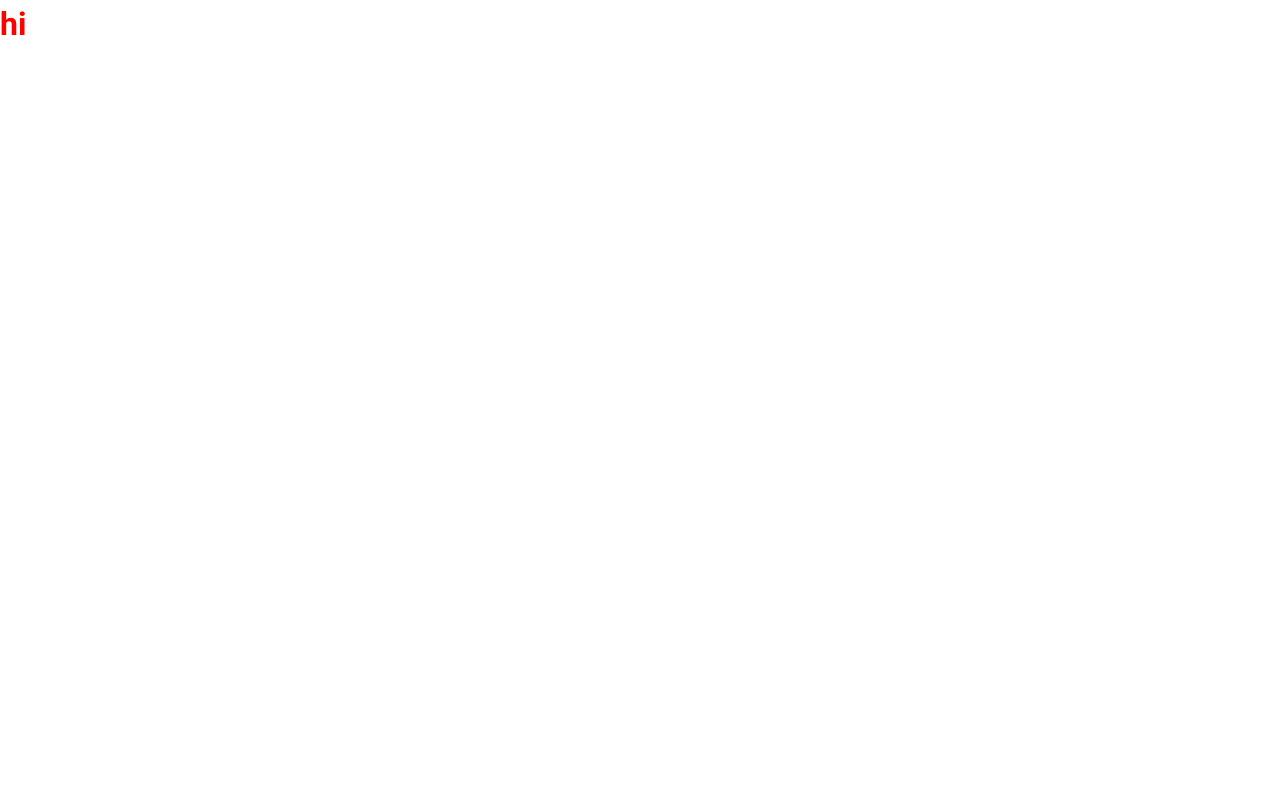
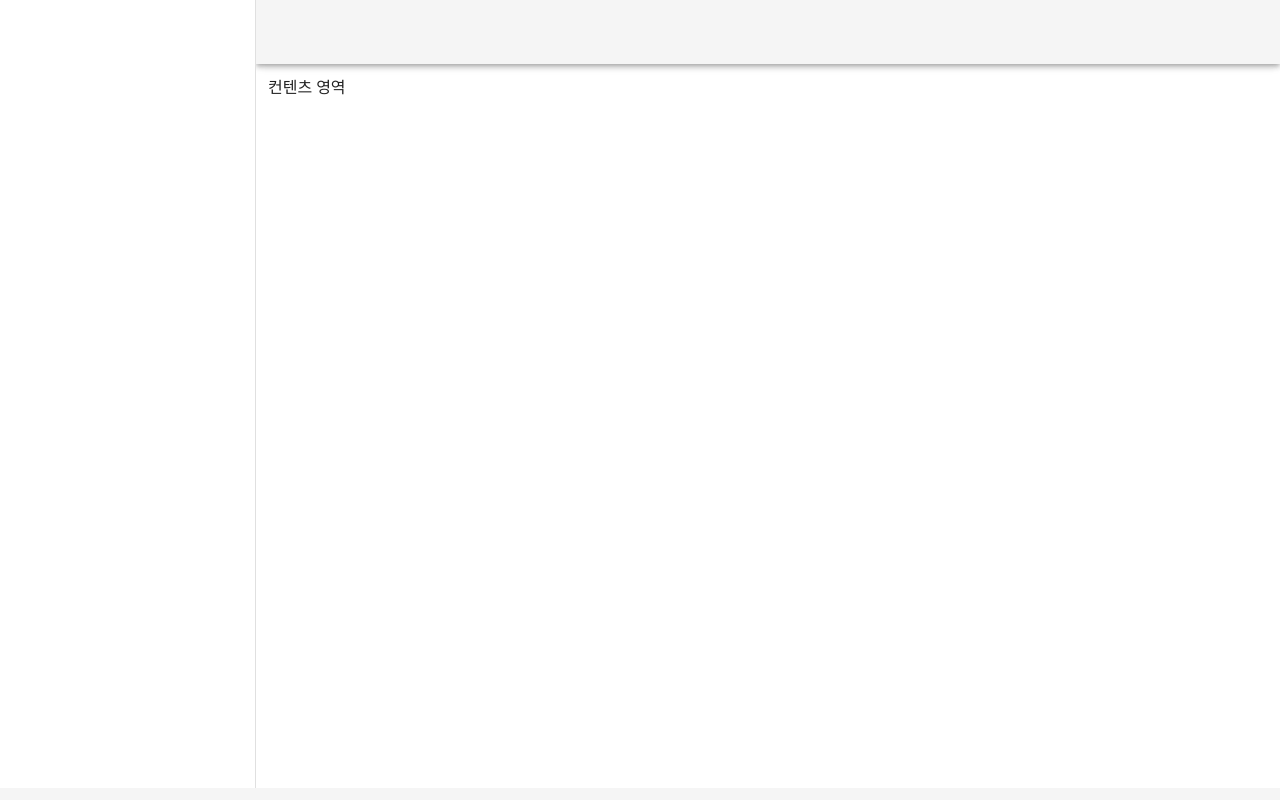
Before and after one commit to CheolWoongChoi/Simple_Gallery, a Vue app: page / in a window 1280 px wide. Built offline with nearby package versions, Linux system fonts and the light colour scheme.

Commit message:
[Update] Set project
- eslint config
- editor config

```diff
--- a/package.json
+++ b/package.json
@@ -22,6 +22,7 @@
     "babel-eslint": "^10.1.0",
     "eslint": "^6.7.2",
     "eslint-plugin-vue": "^6.2.2",
+    "eslint-plugin-vuetify": "^1.0.0-beta.8",
     "prettier": "^2.2.1",
     "sass": "^1.32.0",
     "sass-loader": "^10.0.0",
--- a/prettierrc.js
+++ b/prettierrc.js
@@ -1,5 +1,4 @@
 module.exports = {
-	trailingComma: 'es5',
 	tabWidth: 2,
 	semi: true,
 	singleQuote: true,
--- a/public/index.html
+++ b/public/index.html
@@ -1,5 +1,5 @@
 <!DOCTYPE html>
-<html lang="en">
+<html lang="ko">
   <head>
     <meta charset="utf-8">
     <meta http-equiv="X-UA-Compatible" content="IE=edge">
--- a/src/App.vue
+++ b/src/App.vue
@@ -1,10 +1,13 @@
 <template>
   <v-app>
+    <v-app-bar app />
+    <v-navigation-drawer app />
     <v-main>
-      <h1>
-        hi
-      </h1>
+      <v-container fluid>
+        컨텐츠 영역
+      </v-container>
     </v-main>
+    <v-footer app />
   </v-app>
 </template>
 
--- a/src/main.js
+++ b/src/main.js
@@ -1,12 +1,12 @@
-import Vue from 'vue'
-import App from './App.vue'
-import store from './store'
-import vuetify from './plugins/vuetify';
+import Vue from "vue";
+import App from "./App.vue";
+import store from "./store";
+import vuetify from "./plugins/vuetify";
 
-Vue.config.productionTip = false
+Vue.config.productionTip = false;
 
 new Vue({
   store,
   vuetify,
-  render: h => h(App)
-}).$mount('#app')
+  render: (h) => h(App),
+}).$mount("#app");
```
Also changed, not shown: .eslintrc.js, 2 other files (tests, documents, lock files or other folders).
